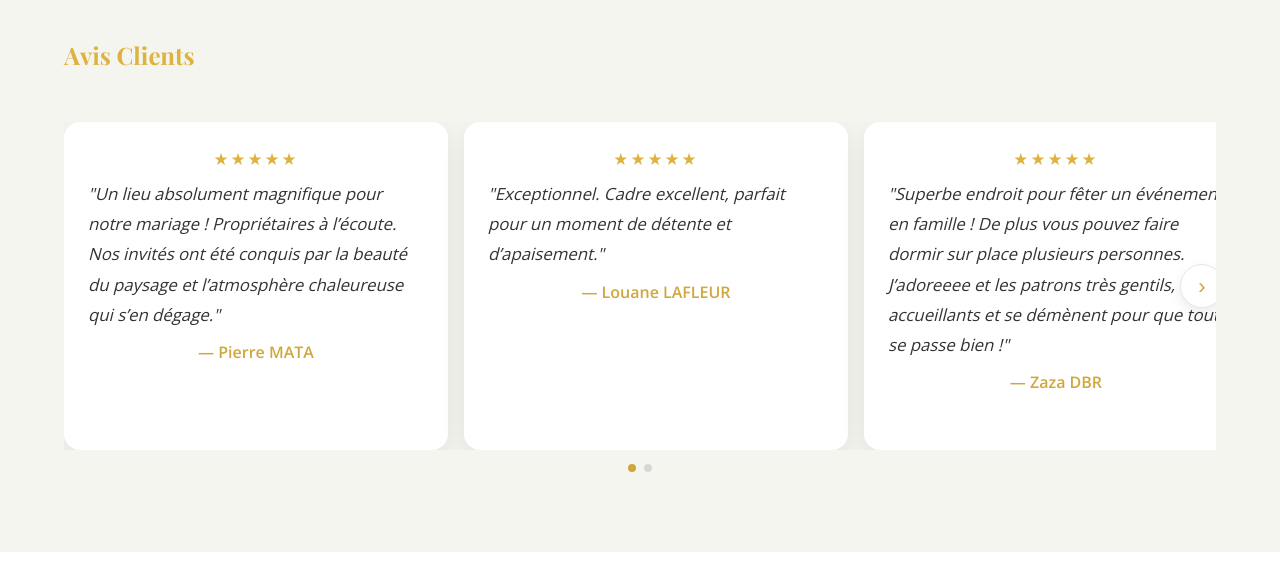
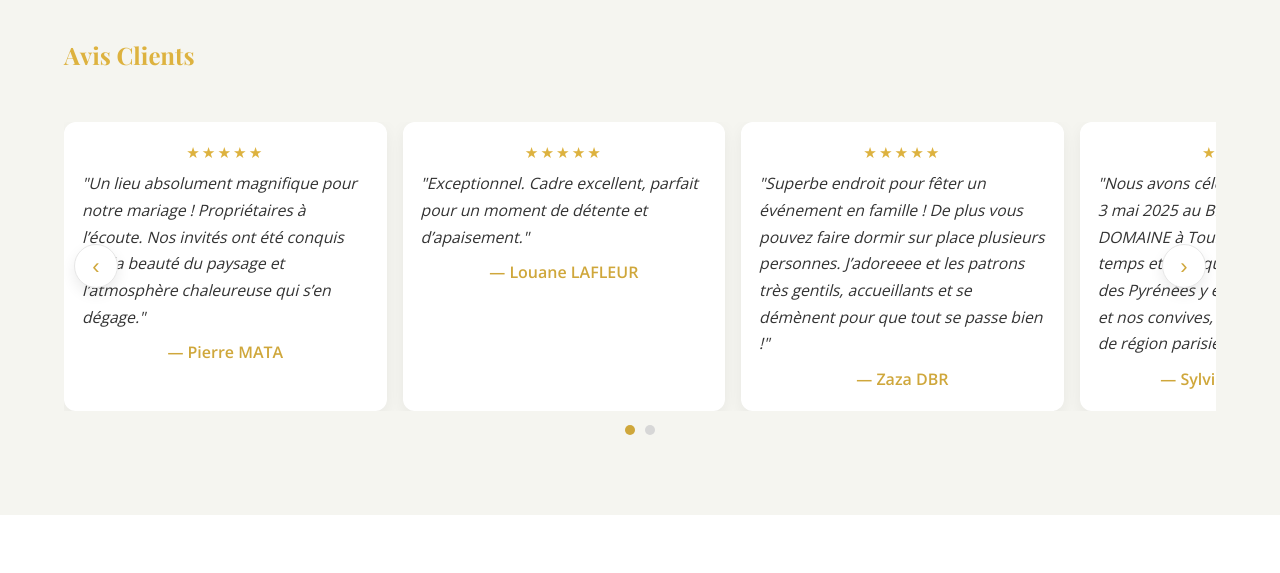
Before and after one commit to Jeremy-caza/belvederedudomaine, a plain HTML site: page index.html in a window 1280 px wide. Shown: the part 3380-3953 px from the top of the page. Drawn offline with nearby package versions, Linux system fonts and the light colour scheme.

Commit message:
Update index.html

```diff
--- a/index.html
+++ b/index.html
@@ -70,20 +70,20 @@ body{padding-top:80px}
 .testimonials{position:relative}
 .t-viewport{position:relative;overflow:hidden}
 .t-track{display:flex;gap:16px;transition:transform .5s ease;will-change:transform}
-.t-item{flex:0 0 33.333%}
-@media (max-width:1024px){.t-item{flex:0 0 50%}}
+.t-item{flex:0 0 28%}
+@media (max-width:1024px){.t-item{flex:0 0 48%}}
 @media (max-width:768px){.t-item{flex:0 0 100%}}
-.t-card{height:100%;background:#fff;border-radius:16px;box-shadow:0 8px 24px rgba(0,0,0,.08);padding:24px}
-.t-stars{display:flex;justify-content:center;margin-bottom:6px;color:#DDB23F;font-size:1.05rem;letter-spacing:2px}
-.t-quote{font-size:1.05rem;line-height:1.8;font-style:italic;color:#333;margin:6px 0 10px}
+.t-card{height:100%;background:#fff;border-radius:12px;box-shadow:0 6px 18px rgba(0,0,0,.06);padding:18px}
+.t-stars{display:flex;justify-content:center;margin-bottom:4px;color:#DDB23F;font-size:.95rem;letter-spacing:2px}
+.t-quote{font-size:.98rem;line-height:1.7;font-style:italic;color:#333;margin:6px 0 10px}
 .t-author{display:flex;justify-content:center;gap:8px;align-items:center;color:#666}
 .t-name{color:#cfa73b;font-weight:700}
-.t-nav{position:absolute;top:50%;transform:translateY(-50%);background:#fff;border:1px solid #e6e6e6;box-shadow:0 6px 14px rgba(0,0,0,.08);color:#cfa73b;border-radius:999px;width:44px;height:44px;font-size:22px;line-height:44px;text-align:center;cursor:pointer}
-.t-nav.prev{left:-8px}
-.t-nav.next{right:-8px}
+.t-nav{position:absolute;top:50%;transform:translateY(-50%);background:#fff;border:1px solid #e6e6e6;box-shadow:0 6px 14px rgba(0,0,0,.08);color:#cfa73b;border-radius:999px;width:44px;height:44px;font-size:22px;line-height:44px;text-align:center;cursor:pointer;z-index:5}
+.t-nav.prev{left:10px}
+.t-nav.next{right:10px}
 .t-nav:hover{filter:brightness(.98)}
-.t-dots{display:flex;justify-content:center;gap:8px;margin-top:14px}
-.t-dots button{width:8px;height:8px;border-radius:50%;border:0;background:#d7d7d7;cursor:pointer}
+.t-dots{display:flex;justify-content:center;gap:10px;margin-top:14px}
+.t-dots button{width:10px;height:10px;border-radius:50%;border:0;background:#d7d7d7;cursor:pointer}
 .t-dots button.active{background:#cfa73b}
 .about p,.space p,.events p{text-align:justify}
 /* === Mariage & Événements avec image de fond === */
```
